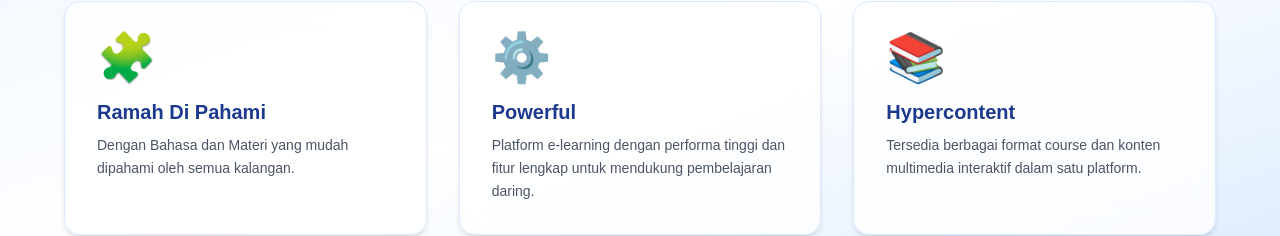
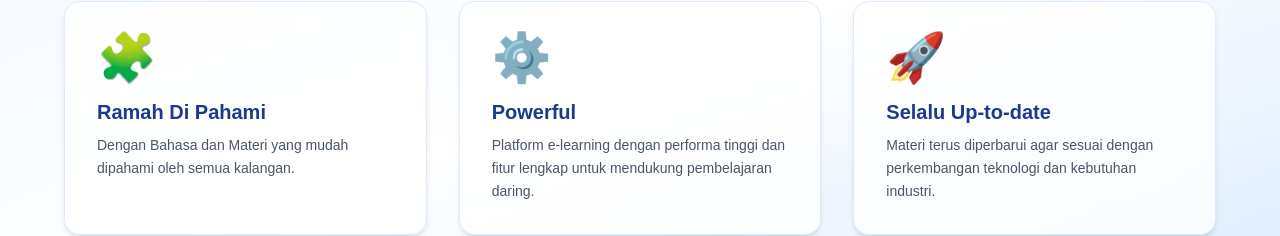
Before and after one commit to nyaivu/zerona-frontend, a Next.js app: page /LandingPage in a window 1280 px wide. Shown: the part 613-849 px from the top of the page. Built offline with nearby package versions, Linux system fonts and the light colour scheme.

Commit message:
Update Feature Section

```diff
--- a/src/components/Feature.tsx
+++ b/src/components/Feature.tsx
@@ -13,9 +13,9 @@ const features = [
     icon: "⚙️",
   },
   {
-    title: "Hypercontent",
-    desc: "Tersedia berbagai format course dan konten multimedia interaktif dalam satu platform.",
-    icon: "📚",
+    title: "Selalu Up-to-date",
+    desc: "Materi terus diperbarui agar sesuai dengan perkembangan teknologi dan kebutuhan industri.",
+    icon: "🚀",
   },
 ];
 
```
